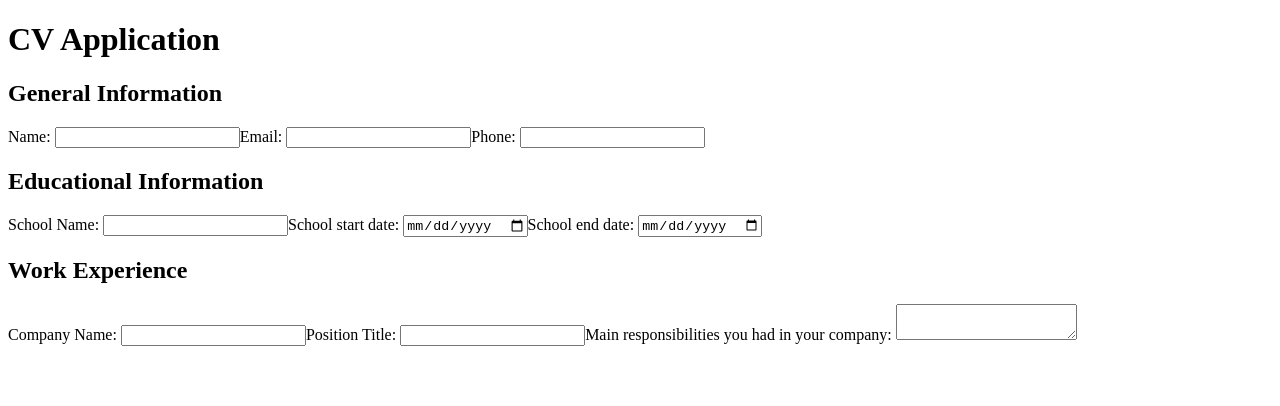
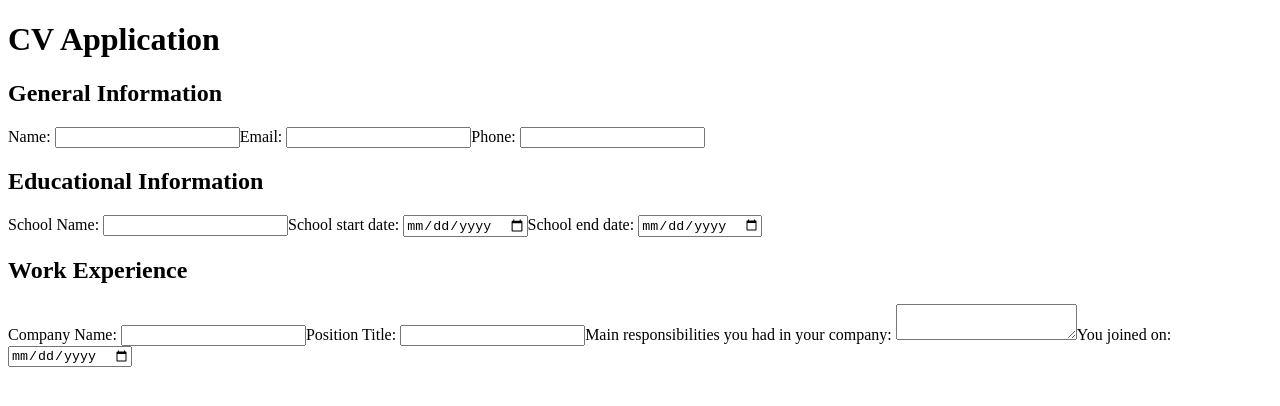
Before and after one commit to devritra/cv-application-odin, a React (Vite) app: page / in a window 1280 px wide. Shown: the top 406 px of the page. Built offline with nearby package versions, Linux system fonts and the light colour scheme.

Commit message:
feat: create CompanyJoiningDateInput component
Tweak CompanyResponsibilityInput

```diff
--- /dev/null
+++ b/src/components/CompanyJoiningDateInput.jsx
@@ -0,0 +1,13 @@
+export function CompanyJoiningDateInput({companyJoiningDate,handleCompanyJoiningDateInputChanges}){
+    return (
+        <>
+            <label htmlFor="companyJoiningDateInput">You joined on: </label>
+            <input
+                type="date"
+                id="companyJoiningDateInput"
+                value={companyJoiningDate}
+                onChange={handleCompanyJoiningDateInputChanges}
+            />
+        </>
+    )
+}
--- a/src/components/CompanyResponsibilityInput.jsx
+++ b/src/components/CompanyResponsibilityInput.jsx
@@ -3,7 +3,6 @@ export function CompanyResponsibilityInput({companyResponsibility,handleCompanyR
         <>
             <label htmlFor="companyResponsibilityInput">Main responsibilities you had in your company: </label>
             <textarea
-                type="textarea"
                 id="companyResponsibilityInput"
                 value={companyResponsibility}
                 onChange={handleCompanyResponsibilityInputChanges}
--- a/src/components/FormHolder.jsx
+++ b/src/components/FormHolder.jsx
@@ -7,6 +7,7 @@ import { SchoolEndDateInput } from "./SchoolEndDate"
 import { CompanyNameInput } from "./CompanyNameInput"
 import { PositionTitleInput } from "./PositionTitleInput"
 import { CompanyResponsibilityInput } from "./CompanyResponsibilityInput"
+import { CompanyJoiningDateInput } from "./CompanyJoiningDateInput"
 export function FormHolder(
     {
         name,
@@ -18,6 +19,7 @@ export function FormHolder(
         companyName,
         positionTitle,
         companyResponsibility,
+        companyJoiningDate,
         handleNameInputChanges,
         handleEmailInputChanges,
         handlePhoneInputChanges,
@@ -26,7 +28,8 @@ export function FormHolder(
         handleSchoolEndDateInputChanges,
         handleCompanyNameInputChanges,
         handlePositionTitleInputChanges,
-        handleCompanyResponsibilityInputChanges
+        handleCompanyResponsibilityInputChanges,
+        handleCompanyJoiningDateInputChanges
     }
 ){
     return(
@@ -70,6 +73,10 @@ export function FormHolder(
                 companyResponsibility={companyResponsibility}
                 handleCompanyResponsibilityInputChanges={handleCompanyResponsibilityInputChanges}
             />
+            <CompanyJoiningDateInput
+                companyJoiningDate={companyJoiningDate}
+                handleCompanyJoiningDateInputChanges={handleCompanyJoiningDateInputChanges}
+            />
         </>
     )
 }
--- a/src/components/MainPage.jsx
+++ b/src/components/MainPage.jsx
@@ -11,7 +11,8 @@ export function MainPage(){
         'School end date': '',
         'Company Name': '',
         'Position Title': '',
-        'Company Responsibility': ''
+        'Company Responsibility': '',
+        'Company joining date': ''
     }
     const [cvObj, setCvObj] = useState(cvTemplate);
     const handleNameInputChanges = (e) => {
@@ -41,6 +42,9 @@ export function MainPage(){
     const handleCompanyResponsibilityInputChanges = (e) => {
         setCvObj({...cvObj, 'Company Responsibility': e.target.value})
     }
+    const handleCompanyJoiningDateInputChanges = (e) => {
+        setCvObj({...cvObj, 'Company joining date': e.target.value})
+    }
     console.log(cvObj);
 
     return(
@@ -55,7 +59,8 @@ export function MainPage(){
                 schoolEndDate={cvObj['School end date']}
                 companyName={cvObj['Company Name']}
                 positionTitle={cvObj['Position Title']}
-                //companyResponsibility={cvObj['Company Responsibility']}
+                companyResponsibility={cvObj['Company Responsibility']}
+                companyJoiningDate={cvObj['Company joining date']}
                 handleNameInputChanges={handleNameInputChanges}
                 handleEmailInputChanges={handleEmailInputChanges}
                 handlePhoneInputChanges={handlePhoneInputChanges}
@@ -65,6 +70,7 @@ export function MainPage(){
                 handleCompanyNameInputChanges={handleCompanyNameInputChanges}
                 handlePositionTitleInputChanges={handlePositionTitleInputChanges}
                 handleCompanyResponsibilityInputChanges={handleCompanyResponsibilityInputChanges}
+                handleCompanyJoiningDateInputChanges={handleCompanyJoiningDateInputChanges}
             />
         </>
     )
```
